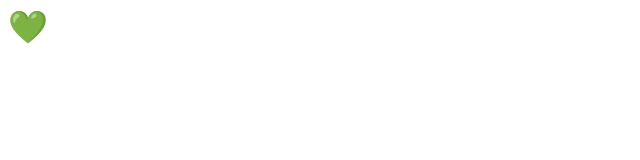
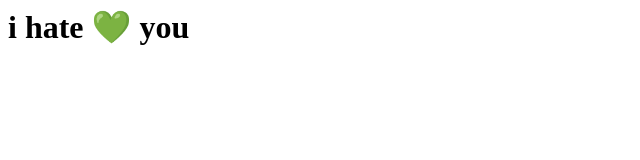
Before and after one commit to akib-adnan/-z, a plain HTML site: page index.html in a window 1280 px wide. Shown: the whole page, without its empty margins (0-640 px from the left). Drawn offline with Linux system fonts and the light colour scheme.

Commit message:
Update index.html

```diff
--- a/index.html
+++ b/index.html
@@ -4,6 +4,6 @@
 <meta http-equiv="refresh" content="0"/>
  </head>
  <body>
-  <h1>💚</h1>
+  <h1>i hate 💚 you </h1>
  </body>
 </html>
```
